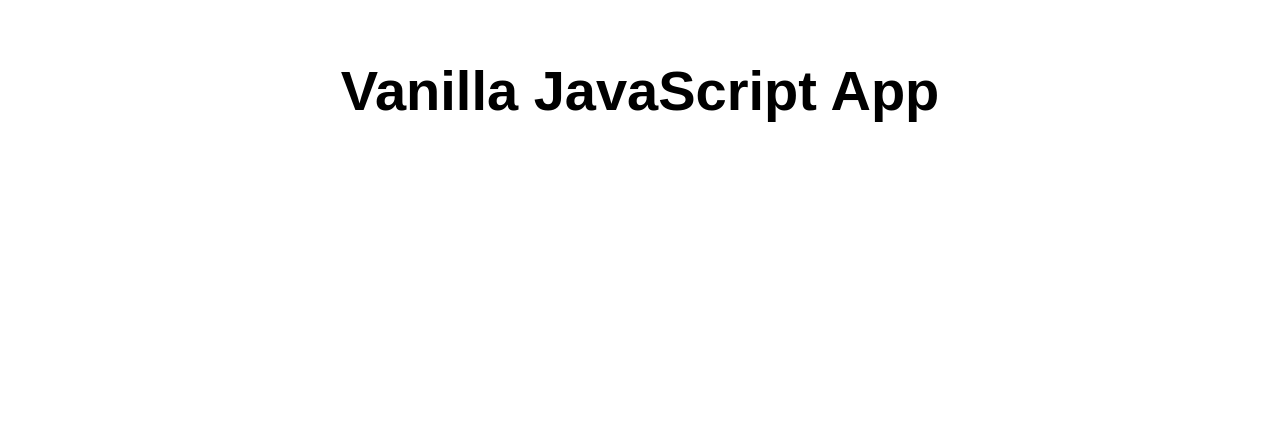
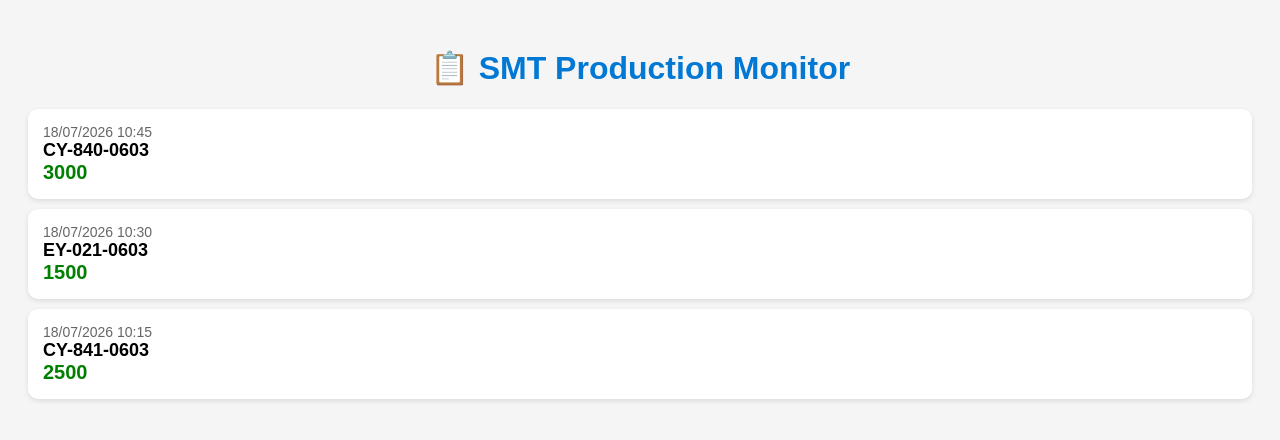
Before and after one commit to Jaechange/smt-dashboard, a website: page src/index.html in a window 1280 px wide. Drawn offline with Linux system fonts and the light colour scheme.

Commit message:
Update index.html

```diff
--- a/src/index.html
+++ b/src/index.html
@@ -1,17 +1,72 @@
 <!DOCTYPE html>
-<html lang="en">
+<html lang="th">
+<head>
+<meta charset="UTF-8">
+<meta name="viewport" content="width=device-width, initial-scale=1.0">
 
-<head>
-  <meta charset="UTF-8">
-  <meta name="viewport" content="width=device-width, initial-scale=1.0">
-  <link rel="stylesheet" href="styles.css">
-  <title>Vanilla JavaScript App</title>
+<title>SMT Production Monitor</title>
+
+<style>
+
+body{
+    font-family: Arial, sans-serif;
+    background:#f5f5f5;
+    padding:20px;
+}
+
+h1{
+    color:#0078d4;
+    text-align:center;
+}
+
+.card{
+    background:white;
+    padding:15px;
+    margin-bottom:10px;
+    border-radius:10px;
+    box-shadow:0 2px 5px rgba(0,0,0,0.1);
+}
+
+.time{
+    color:#666;
+    font-size:14px;
+}
+
+.model{
+    font-size:18px;
+    font-weight:bold;
+}
+
+.qty{
+    color:green;
+    font-size:20px;
+    font-weight:bold;
+}
+
+</style>
 </head>
 
 <body>
-  <main>
-    <h1>Vanilla JavaScript App</h1>
-  </main>
+
+<h1>📋 SMT Production Monitor</h1>
+
+<div class="card">
+    <div class="time">18/07/2026 10:45</div>
+    <div class="model">CY-840-0603</div>
+    <div class="qty">3000</div>
+</div>
+
+<div class="card">
+    <div class="time">18/07/2026 10:30</div>
+    <div class="model">EY-021-0603</div>
+    <div class="qty">1500</div>
+</div>
+
+<div class="card">
+    <div class="time">18/07/2026 10:15</div>
+    <div class="model">CY-841-0603</div>
+    <div class="qty">2500</div>
+</div>
+
 </body>
-
 </html>
```
